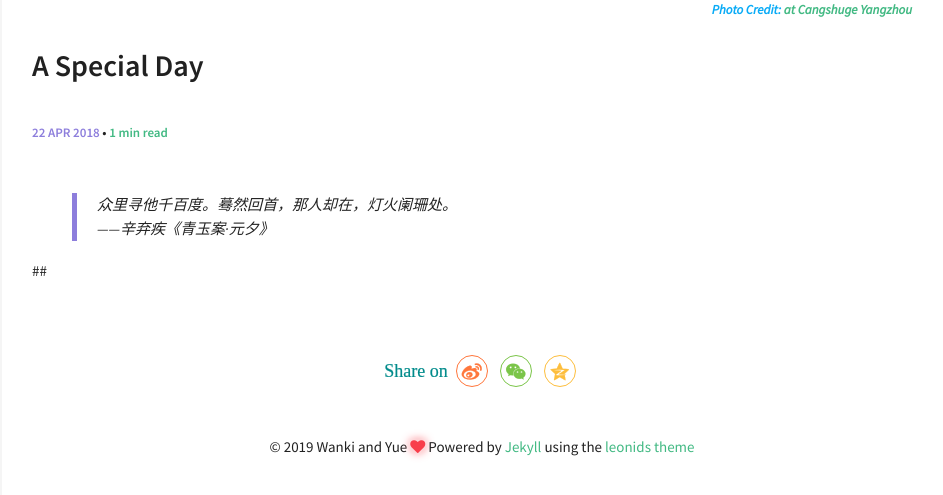
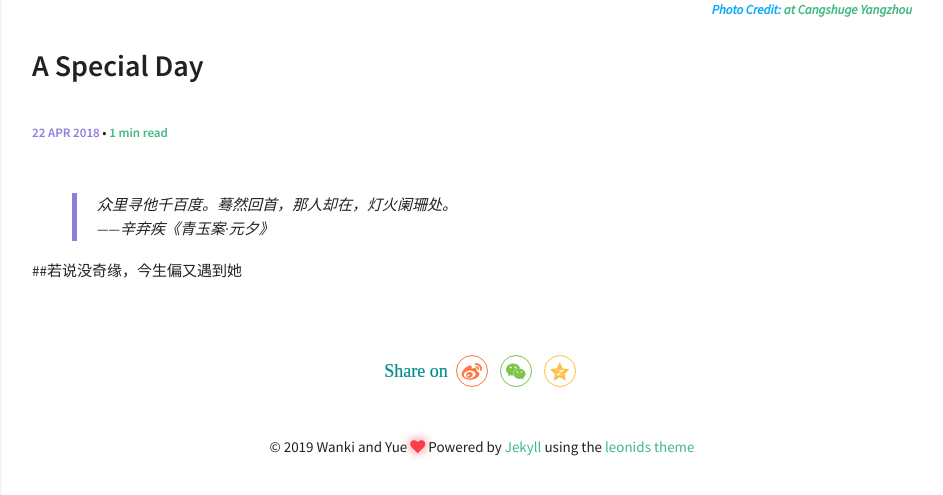
Before and after one commit to YueLi02/YueLi02.github.io, a Jekyll site: the page built from _posts/2018-04-22-be-lovers .md, in a window 1280 px wide. Shown: the part 610-1105 px from the top of the page, without its empty margins (318-1261 px from the left). Built offline with Jekyll 4.4.1, drawn with Linux system fonts in a browser that asks for light colours.

Commit message:
Update 2018-04-22-be-lovers .md

```diff
--- a/_posts/2018-04-22-be-lovers .md
+++ b/_posts/2018-04-22-be-lovers .md
@@ -13,4 +13,4 @@ image:
 
 > 众里寻他千百度。蓦然回首，那人却在，灯火阑珊处。<br/>       ——辛弃疾《青玉案·元夕》
 
-##
+##若说没奇缘，今生偏又遇到她
```
